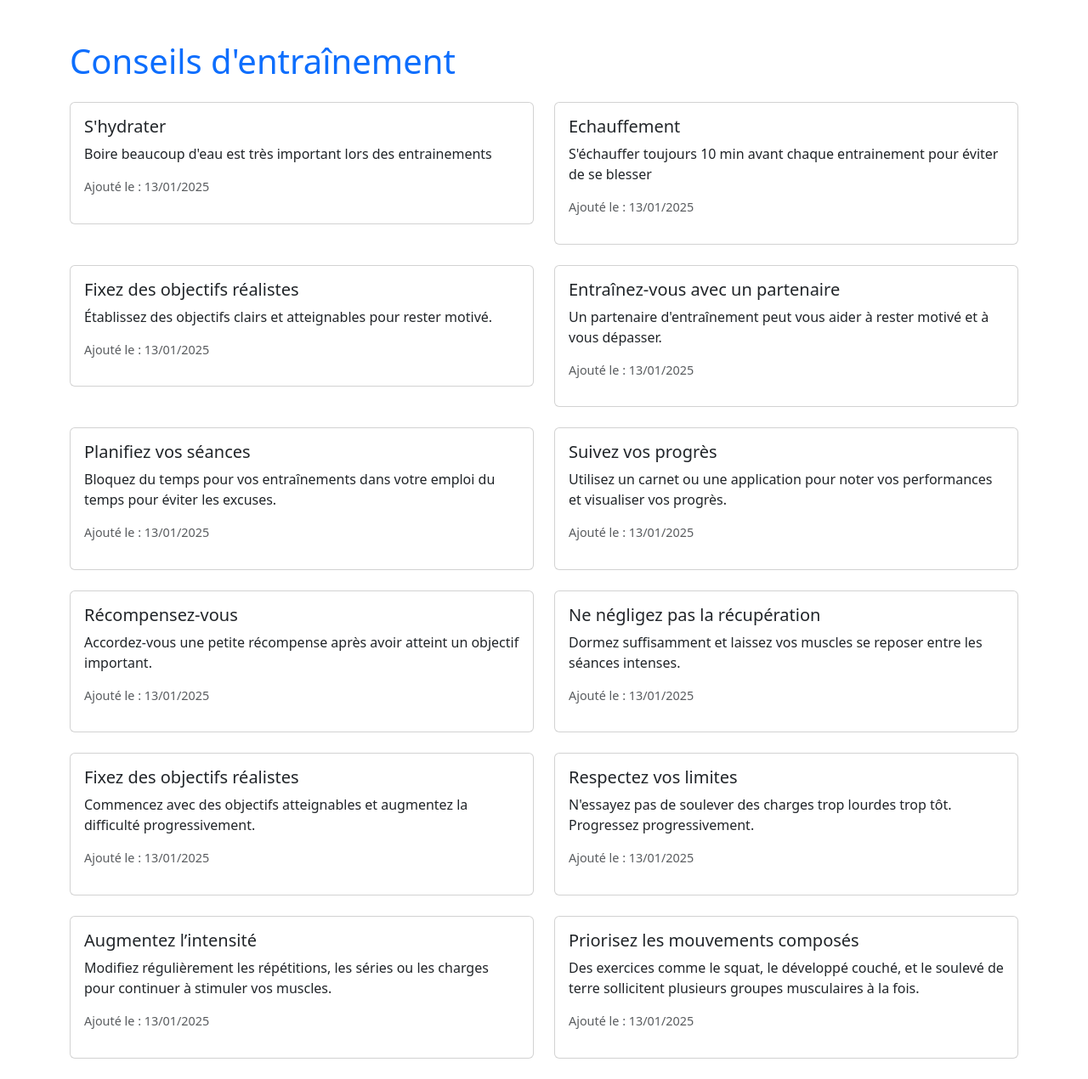
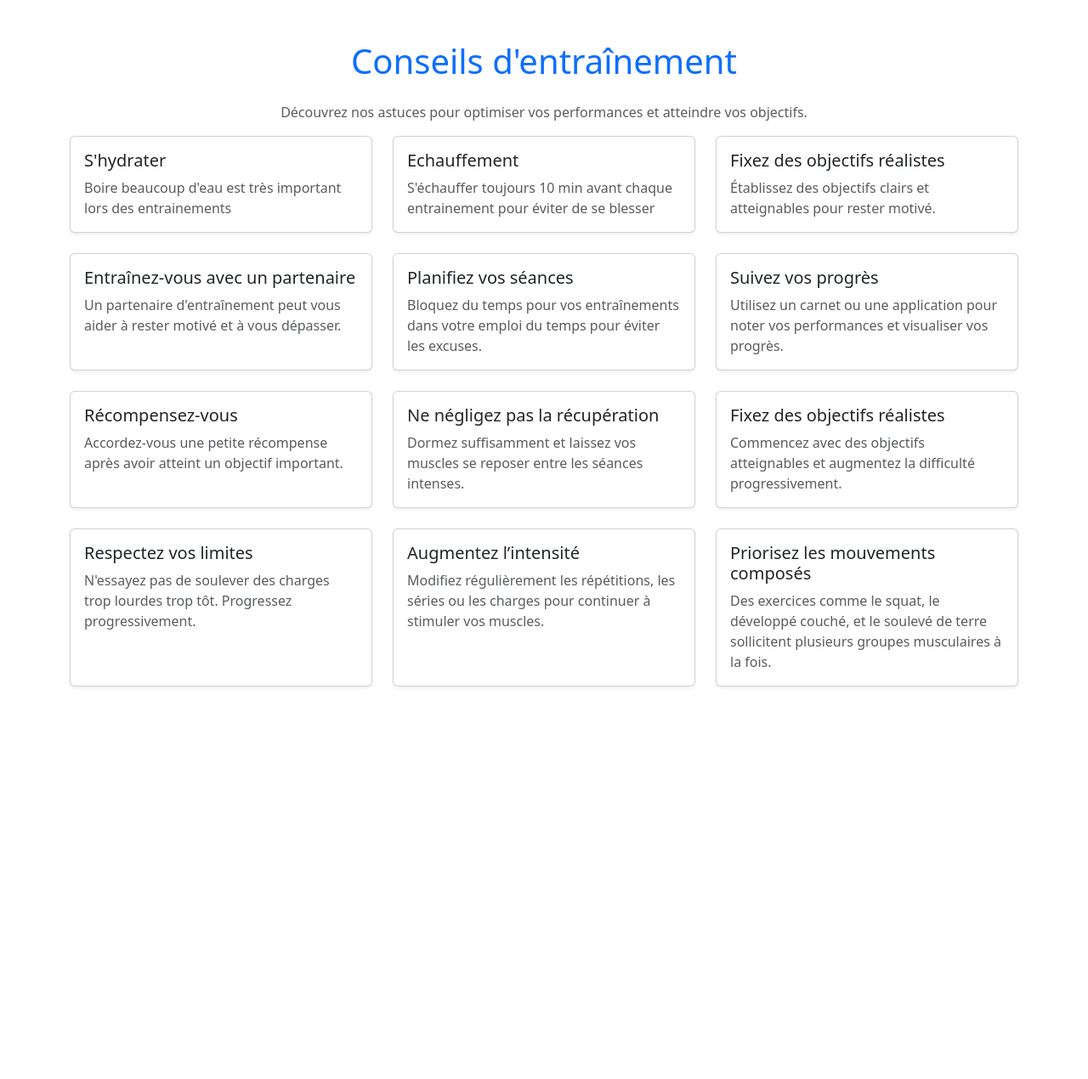
Before and after one commit to vhernandezge1/Muscu, a Django app: page /training/tips/ in a window 1280 px wide. Shown: the whole page at 85% size. After the commit the page ends 809 px from the top, so only its background shows below. Run offline with Django 4.2, Linux system fonts and the light colour scheme; data comes from the database, SQL or seed files in the repository; both versions use the stored data as it was after the commit.

Commit message:
maj esthétique

```diff
--- a/templates/training/tips.html
+++ b/templates/training/tips.html
@@ -4,26 +4,33 @@
     <meta charset="UTF-8">
     <meta name="viewport" content="width=device-width, initial-scale=1.0">
     <title>Conseils d'entraînement</title>
+    <!-- Intégration de Bootstrap -->
     <link href="https://cdn.jsdelivr.net/npm/bootstrap@5.3.0/dist/css/bootstrap.min.css" rel="stylesheet">
 </head>
 <body>
-    <div class="container mt-5">
-        <h1 class="text-primary mb-4">Conseils d'entraînement</h1>
-        <div class="row">
+    <div class="container py-5">
+        <h1 class="text-center text-primary mb-4">Conseils d'entraînement</h1>
+        <p class="text-center text-muted">Découvrez nos astuces pour optimiser vos performances et atteindre vos objectifs.</p>
+
+        <div class="row gy-4">
             {% for tip in tips %}
-            <div class="col-md-6 mb-4">
-                <div class="card">
+            <div class="col-md-6 col-lg-4">
+                <div class="card shadow-sm h-100">
                     <div class="card-body">
-                        <h5 class="card-title">{{ tip.title }}</h5>
-                        <p class="card-text">{{ tip.description }}</p>
-                        <p class="text-muted" style="font-size: 0.9em;">Ajouté le : {{ tip.created_at|date:"d/m/Y" }}</p>
+                        <h5 class="card-title text-dark">{{ tip.title }}</h5>
+                        <p class="card-text text-muted">{{ tip.description }}</p>
                     </div>
                 </div>
             </div>
             {% empty %}
-            <p>Aucun conseil d'entraînement disponible pour le moment.</p>
+            <div class="col-12">
+                <p class="text-center text-danger">Aucun conseil d'entraînement n'est disponible pour le moment.</p>
+            </div>
             {% endfor %}
         </div>
     </div>
+
+    <!-- Intégration de Bootstrap JavaScript -->
+    <script src="https://cdn.jsdelivr.net/npm/bootstrap@5.3.0/dist/js/bootstrap.bundle.min.js"></script>
 </body>
 </html>
```
Also changed, not shown: db.sqlite3.
